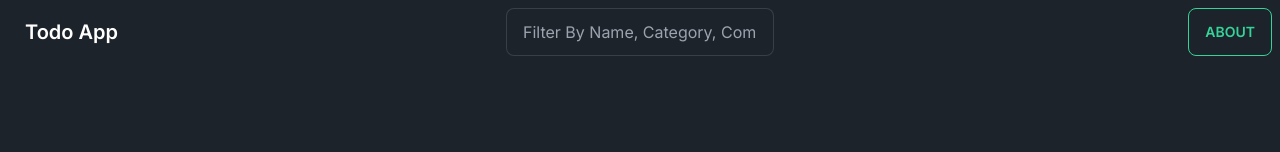
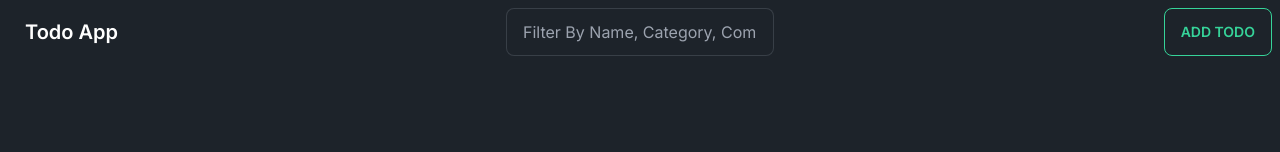
Before and after one commit to Chinmaykd21/todo-next, a Next.js app: page / in a window 1280 px wide. Shown: the top 152 px of the page. Built offline with nearby package versions, Linux system fonts and the light colour scheme.

Commit message:
add toaster :fire:

```diff
--- a/components/nav.tsx
+++ b/components/nav.tsx
@@ -1,23 +1,36 @@
 "use client";
 
 import { useState } from "react";
-import ShowModal from "./showModal";
+import { useRouter, useSelectedLayoutSegments } from "next/navigation";
 
 const NavBar = () => {
   const [filter, setFilter] = useState(
     "Filter By Name, Category, Complete Status"
   );
-  const [show, setShow] = useState(false);
 
-  const handleAboutClick = (): JSX.Element => {
-    // TODO: Modal not displaying
-    setShow((prevState) => (prevState = !prevState));
-    return <ShowModal showStatus={show} />;
+  const segments = useSelectedLayoutSegments();
+  const router = useRouter();
+
+  const handleAddTodoClick = () => {
+    router.push(`/add`);
   };
+
+  const buttonAdd =
+    segments[1] !== "add" ? (
+      <button
+        className="btn btn-success btn-outline"
+        onClick={handleAddTodoClick}
+      >
+        Add Todo
+      </button>
+    ) : null;
+
   return (
     <div className="navbar bg-base-100 text-white flex justify-evenly">
       <div className="navbar-start">
-        <a className="btn btn-ghost normal-case text-xl">Todo App</a>
+        <a className="btn btn-ghost normal-case text-xl" href="/">
+          Todo App
+        </a>
       </div>
       <div className="navbar-center">
         <div className="form-control">
@@ -29,14 +42,7 @@ const NavBar = () => {
           />
         </div>
       </div>
-      <div className="navbar-end">
-        <button
-          className="btn btn-success btn-outline"
-          onClick={handleAboutClick}
-        >
-          About
-        </button>
-      </div>
+      <div className="navbar-end">{buttonAdd}</div>
     </div>
   );
 };
--- a/components/todo.tsx
+++ b/components/todo.tsx
@@ -2,6 +2,7 @@
 import { todoProps } from "@/lib/constants";
 import { useRouter } from "next/navigation";
 import { useState } from "react";
+import { Toaster, toast } from "sonner";
 
 export const Todo = ({ todo }: { todo: todoProps }) => {
   const [completed, setCompleted] = useState(todo?.isFinished);
@@ -23,7 +24,17 @@ export const Todo = ({ todo }: { todo: todoProps }) => {
   const styles = `badge ${color} badge-outline`;
 
   const handleClick = (todo: todoProps) => {
+    if (!todo) {
+      toast.error("Could not update status!!!");
+    }
     setCompleted((prevState) => (todo.isFinished = !prevState));
+    toast("Todo status updated successfully", {
+      action: {
+        label: "Dismiss",
+        onClick: () => toast.dismiss(),
+      },
+      duration: Infinity,
+    });
   };
 
   const handleEdit = () => {
@@ -58,6 +69,7 @@ export const Todo = ({ todo }: { todo: todoProps }) => {
           </button>
         </div>
       </div>
+      <Toaster />
     </div>
   );
 };
--- a/package.json
+++ b/package.json
@@ -19,6 +19,7 @@
     "postcss": "8.4.30",
     "react": "18.2.0",
     "react-dom": "18.2.0",
+    "sonner": "^0.7.4",
     "tailwindcss": "3.3.3",
     "typescript": "5.2.2"
   },
```
Also changed, not shown: 1 other file (tests, documents, lock files or other folders).
